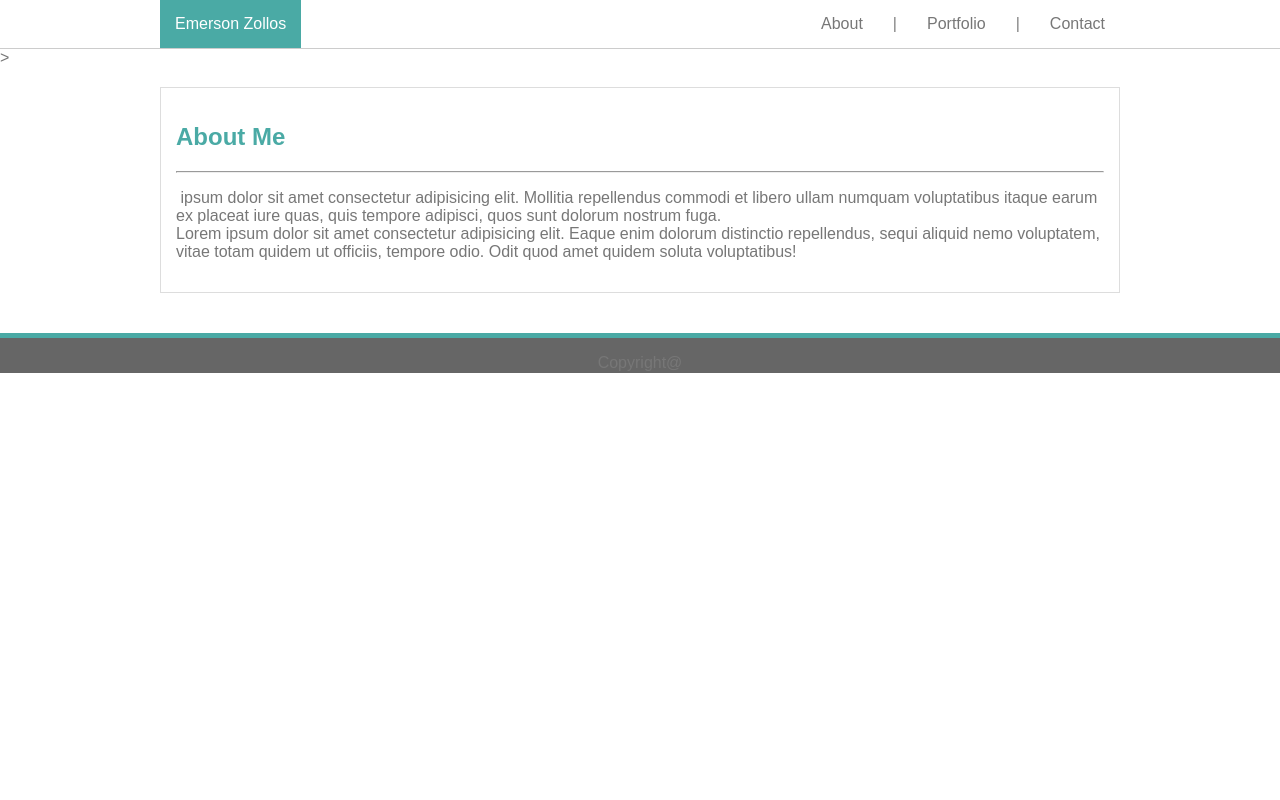
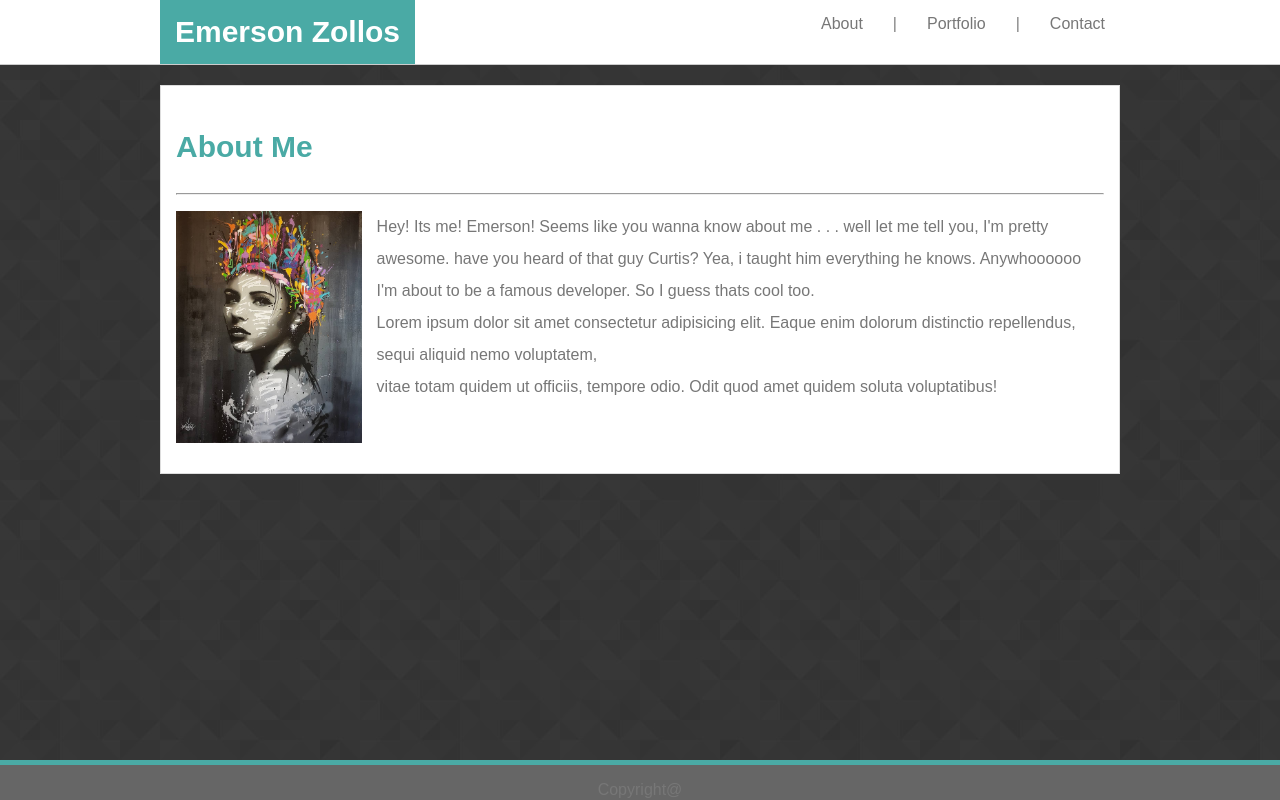
Before and after one commit to George-E-Zollos/Basic-Portfolio, a plain HTML site: page index.html in a window 1280 px wide. Drawn offline with Linux system fonts and the light colour scheme.

Commit message:
got the primary page to be structured correctly. Now I need to work on the linked pages

```diff
--- a/assets/css/style.css
+++ b/assets/css/style.css
@@ -9,11 +9,26 @@ body {
     justify-content: center;
     margin: 0;
     height: 100%;
+    background-image: url("../images/prism.jpg");
 }
 
 header {
     font-family: 'Georgia', Times, Times New Roman, serif;
     border-bottom: 1px solid #cccccc;
+    background-color: white;
+}
+
+img {
+    float: left;
+    margin: 0 15px 15px 0;
+
+}
+
+#pageContainer {
+position: relative;
+min-height: 100vh;
+min-width: 100vw;
+
 }
 
 .container {
@@ -24,6 +39,8 @@ header {
 }
 
 .name {
+    font-size: 30px;
+    font-weight: bold;
     background-color: #4aaaa5;
     color: white;
     padding: 15px;
@@ -53,10 +70,13 @@ article {
     padding: 15px;
     border: 1px solid #dddddd;
     background-color: #ffffff;
+    line-height: 200%;
+    overflow: auto;
 }
 
 .aboutMe {
     color: #4aaaa5;
+    font-size: 30px;
 }
 
 .fill {
@@ -64,6 +84,9 @@ article {
 }
 
 footer {
+    position: absolute;
+    bottom: 0;
+    min-width: 100vw;
     display: flex;
     flex-direction: column;
     justify-content: space-between;
@@ -71,6 +94,5 @@ footer {
     border-top: 5px solid #4aaaa5;
     background-color: #666666;
     height: 40px;
-    width: auto;
     margin-top: auto;
 }
--- a/index.html
+++ b/index.html
@@ -10,6 +10,7 @@
 </head>
 
 <body>
+    <nav id="pageContainer">
         <header>
             <nav class="container">
 
@@ -28,7 +29,7 @@
 
             </nav>
         </header>
-    >
+
 
         <article>
             <h1 class="aboutMe">
@@ -36,12 +37,13 @@
             </h1>
             <hr>
             <p>
-            <img>
-            ipsum dolor sit amet consectetur adipisicing elit. Mollitia repellendus commodi et libero ullam
-            numquam voluptatibus itaque earum ex placeat iure quas, quis tempore adipisci, quos sunt dolorum nostrum
-            fuga.
+                <img src="assets/images/seaty wallpaper.jpg" alt="Emerson!!" height="20%" width= "20%">
+                Hey! Its me! Emerson! Seems like you wanna know about me . . . well let me tell you, I'm pretty awesome.
+                have you heard of that guy Curtis? Yea, i taught him everything he knows. Anywhoooooo I'm about to be a
+                famous developer. So I guess thats cool too.
                 <br>
-            Lorem ipsum dolor sit amet consectetur adipisicing elit. Eaque enim dolorum distinctio repellendus, sequi
+                Lorem ipsum dolor sit amet consectetur adipisicing elit. Eaque enim dolorum distinctio repellendus,
+                sequi
                 aliquid nemo voluptatem,
                 <br>
                 vitae totam quidem ut officiis, tempore odio. Odit quod amet quidem soluta voluptatibus!
@@ -53,7 +55,7 @@
             <p class="copyright">Copyright@</p>
 
         </footer>
-
+    </nav>
 </body>
 
 
```
Also changed, not shown: assets/images/prism.jpg (added), assets/images/seaty wallpaper.jpg (added). Lines whose indentation alone changed are shown as unchanged.
